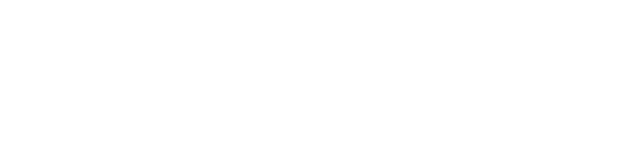
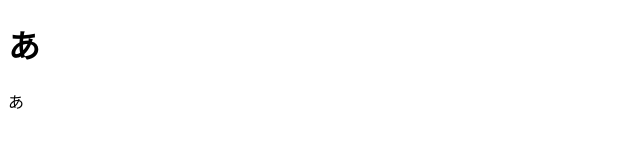
Before and after one commit to Hita-Hita/hitahita-site, a plain HTML site: page index.html in a window 1280 px wide. Shown: the full height of the page, 0-640 px from the left. Drawn offline with Linux system fonts and the light colour scheme.

Commit message:
branchテス

```diff
--- a/index.html
+++ b/index.html
@@ -6,6 +6,11 @@
   <title>Document</title>
 </head>
 <body>
-
+  <h1>
+    あ
+  </h1>
+  <p>
+    あ
+  </p>
 </body>
 </html>
```
